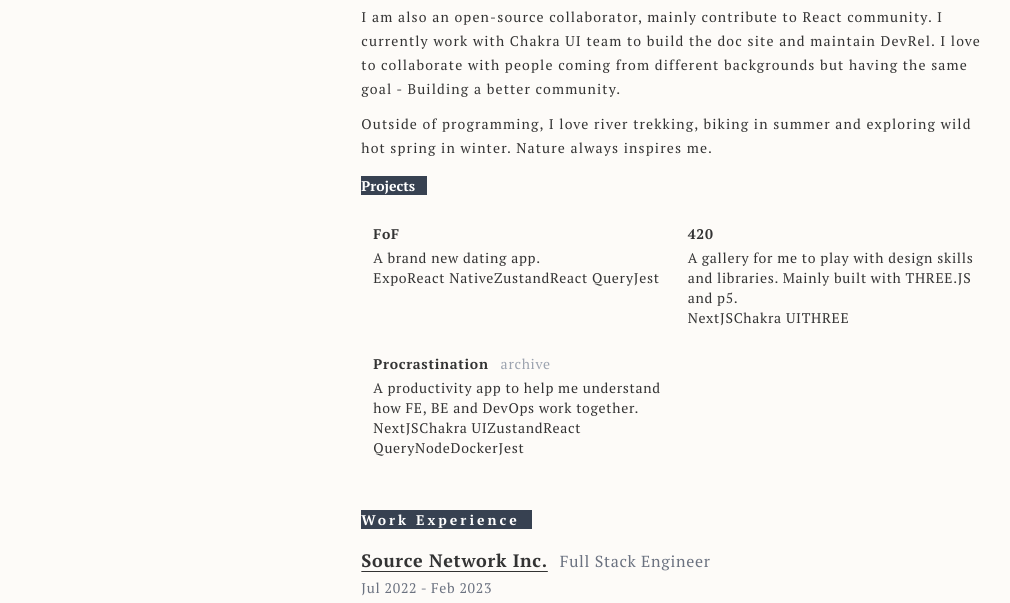
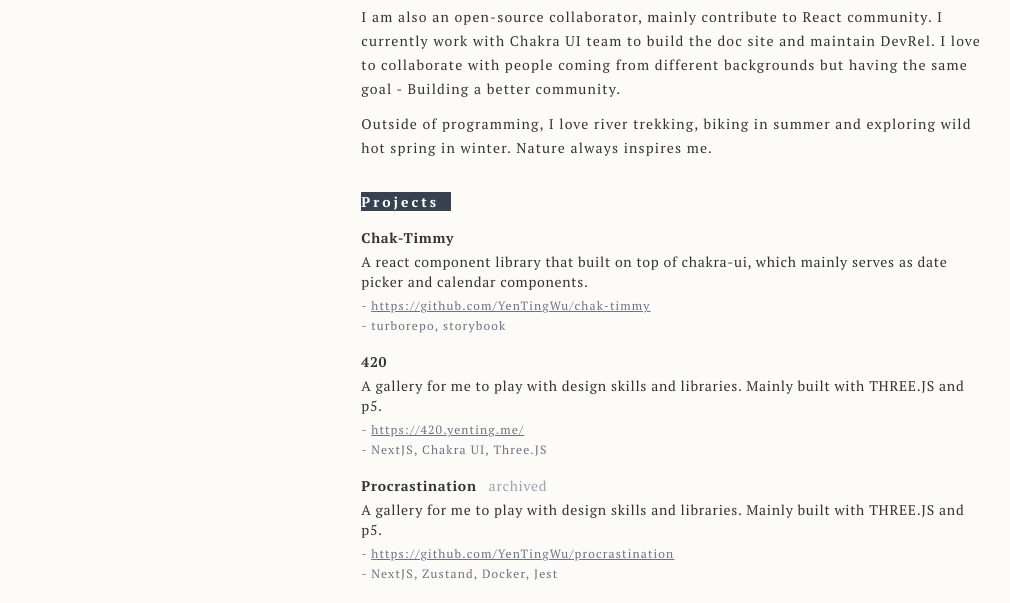
Before and after one commit to YenTingWu/v2.resume.yenting.me, a Gatsby site: page / in a window 1280 px wide. Shown: the part 186-789 px from the top of the page, without its empty margins (126-1136 px from the left). Built offline with nearby package versions, Linux system fonts and the light colour scheme; Gatsby itself is replaced by a stand-in of ours.

Commit message:
feat: complete projects section

```diff
--- a/src/components/project.tsx
+++ b/src/components/project.tsx
@@ -1,5 +1,50 @@
 import * as React from "react";
 
-export const Project = () => {
-  return null;
+interface ProjectProps {
+  title: string;
+  link: string;
+  description: string;
+  stacks: string[];
+  isArchived: boolean;
+}
+
+export const Project = ({
+  title,
+  link,
+  description,
+  stacks,
+  isArchived,
+}: ProjectProps) => {
+  return (
+    <div
+      className="
+        rounded
+        card-grid-item
+        [&:not(:first-child)]:mt-1
+        lg:[&:not(:first-child)]:mt-4
+      "
+    >
+      <h5 className="mb-1 font-bold">
+        {title}
+        {isArchived && (
+          <span className="ml-3 font-medium text-gray-400">archived</span>
+        )}
+      </h5>
+      <span className="text-md">{description}</span>
+      <div className="[&_p]:!leading-[20px]">
+        <p className="display:inline text-xs text-gray-500 lg:mt-1">
+          -{" "}
+          <a target="_blank" className="underline" href={link}>
+            {link}
+          </a>
+        </p>
+        <p className="display:inline text-xs text-gray-500">
+          -{" "}
+          {stacks.map((s, index) =>
+            index === stacks.length - 1 ? `${s}` : `${s}, `
+          )}
+        </p>
+      </div>
+    </div>
+  );
 };
--- a/src/components/projects.tsx
+++ b/src/components/projects.tsx
@@ -1,71 +1,18 @@
 import * as React from "react";
+import { SectionWrapper } from "@components/section-wrapper";
+import { Project } from "@components/project";
+import data from "../data.json";
 
 export const Projects = () => {
+  const { projects } = data;
+
   return (
-    <div className="card-container">
-      <div className="p-2">
-        <h4 className="lg:mb-4 mb-2 font-lg font-bold">
-          <span className="bg-gray-700 text-white pr-3">Projects</span>
-        </h4>
-
-        <div className="card-content gap-0.5 grid lg:grid-cols-2 grid-cols-1 tracking-wider">
-          <div className="rounded card-grid-item lg:p-3 p-1">
-            <h5 className="mb-1 font-bold">FoF</h5>
-            <span>A brand new dating app.</span>
-            <div className="tag-showcase">
-              <span className="tag expo">Expo</span>
-              <span className="tag react-native">React Native</span>
-              <span className="tag zustand">Zustand</span>
-              <span className="tag react-query">React Query</span>
-              <span className="tag jest">Jest</span>
-            </div>
-          </div>
-          <a
-            href="https://420.yenting.me/"
-            target="_blank"
-            className="hover:shadow-lg transition-all"
-          >
-            <div className="rounded card-grid-item lg:p-3 p-1">
-              <h5 className="mb-1 font-bold">420</h5>
-              <span>
-                A gallery for me to play with design skills and libraries.
-                Mainly built with THREE.JS and p5.
-              </span>
-              <div className="tag-showcase">
-                <span className="tag nextjs">NextJS</span>
-                <span className="tag chakra-ui">Chakra UI</span>
-                <span className="tag threejs">THREE</span>
-              </div>
-            </div>
-          </a>
-
-          <a
-            href="https://github.com/YenTingWu/procrastination"
-            target="_blank"
-            className="transition-all hover:shadow-lg"
-          >
-            <div className="rounded card-grid-item lg:p-3 p-1">
-              <h5 className="mb-1 font-bold">
-                Procrastination
-                <span className="ml-3 font-medium text-gray-400">archive</span>
-              </h5>
-              <span>
-                A productivity app to help me understand how FE, BE and DevOps
-                work together.
-              </span>
-              <div className="tag-showcase">
-                <span className="tag nextjs">NextJS</span>
-                <span className="tag chakra-ui">Chakra UI</span>
-                <span className="tag zustand">Zustand</span>
-                <span className="tag react-query">React Query</span>
-                <span className="tag node">Node</span>
-                <span className="tag docker">Docker</span>
-                <span className="tag jest">Jest</span>
-              </div>
-            </div>
-          </a>
-        </div>
+    <SectionWrapper title="Projects">
+      <div className=" tracking-wider">
+        {projects.map((p) => (
+          <Project key={p.title} {...p} />
+        ))}
       </div>
-    </div>
+    </SectionWrapper>
   );
 };
--- a/src/components/section-wrapper.tsx
+++ b/src/components/section-wrapper.tsx
@@ -9,8 +9,7 @@ export const SectionWrapper = ({ title, children }: SectionWrapperProps) => {
   return (
     <div
       className="
-        card-container
-        lg:[&:not(:first-child)]:mt-[1.5rem]
+        lg:[&:not(:first-child)]:mt-[1rem]
         lg:[&_p]:leading-6
         lg:[&_p]:tracking-[1.15px]
         leading-[20px]
--- a/src/data.json
+++ b/src/data.json
@@ -6,6 +6,29 @@
     "blog": "https://yenting.me",
     "name": "Yen Ting Wu"
   },
+  "projects": [
+    {
+      "title": "Chak-Timmy",
+      "link": "https://github.com/YenTingWu/chak-timmy",
+      "description": "A react component library that built on top of chakra-ui, which mainly serves as date picker and calendar components.",
+      "stacks": ["turborepo", "storybook"],
+      "isArchived": false
+    },
+    {
+      "title": "420",
+      "link": "https://420.yenting.me/",
+      "description": "A gallery for me to play with design skills and libraries. Mainly built with THREE.JS and p5.",
+      "stacks": ["NextJS", "Chakra UI", "Three.JS"],
+      "isArchived": false
+    },
+    {
+      "title": "Procrastination",
+      "link": "https://github.com/YenTingWu/procrastination",
+      "description": "A gallery for me to play with design skills and libraries. Mainly built with THREE.JS and p5.",
+      "stacks": ["NextJS", "Zustand", "Docker", "Jest"],
+      "isArchived": true
+    }
+  ],
   "works": [
     {
       "team": "Source Network Inc.",
```
